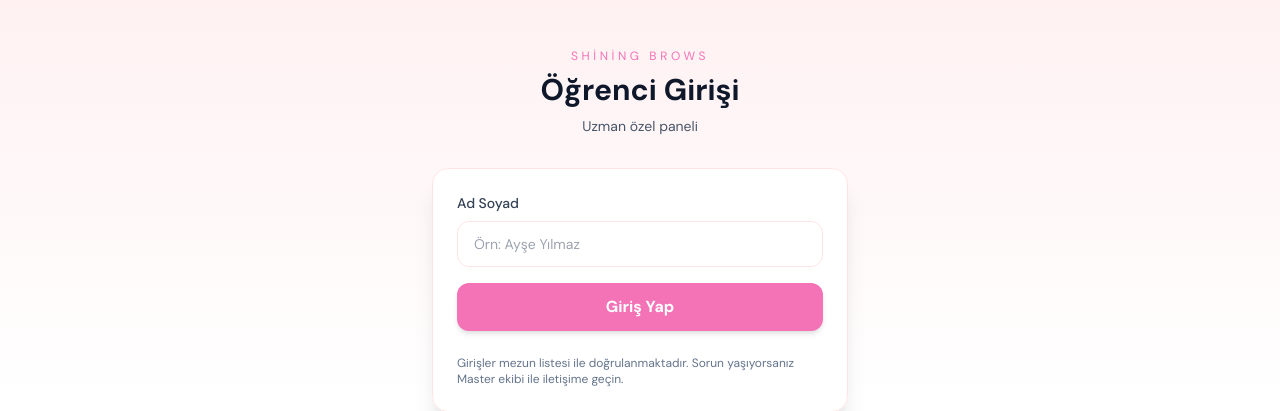
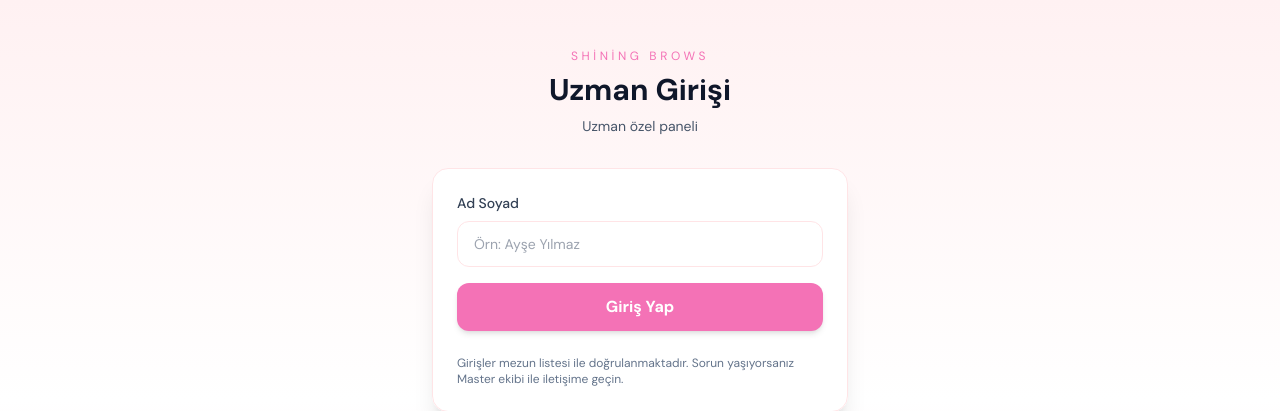
Before and after one commit to Serdarq1/shiningbrows-expert-app, a Flask app: page /login in a window 1280 px wide. Shown: the top 411 px of the page. Run offline with Flask 3, Linux system fonts and the light colour scheme; some libraries are stand-ins or nearby versions.

Commit message:
Update HTML texts

```diff
--- a/templates/base.html
+++ b/templates/base.html
@@ -6,7 +6,7 @@
   <meta name="theme-color" content="#ec4899">
   <meta name="apple-mobile-web-app-capable" content="yes">
   <meta name="apple-mobile-web-app-status-bar-style" content="black-translucent">
-  <title>Shining Brows Öğrenci Uygulaması</title>
+  <title>Shining Brows Uzman Portalı</title>
   <link rel="manifest" href="{{ url_for('static', filename='manifest.json') }}">
   <link rel="apple-touch-icon" href="{{ url_for('static', filename='img/sb-logo.png') }}">
   <script src="https://cdn.tailwindcss.com"></script>
--- a/templates/login.html
+++ b/templates/login.html
@@ -3,7 +3,7 @@
 <div class="max-w-md mx-auto px-4 py-12">
   <div class="text-center space-y-2">
     <p class="text-xs uppercase tracking-[0.3em] text-brand-500">Shining Brows</p>
-    <h1 class="text-3xl font-bold text-slate-900">Öğrenci Girişi</h1>
+    <h1 class="text-3xl font-bold text-slate-900">Uzman Girişi</h1>
     <p class="text-slate-600 text-sm">Uzman özel paneli</p>
   </div>
   <div class="mt-8 bg-white/90 border border-brand-100 shadow-xl rounded-2xl p-6 space-y-6 backdrop-blur">
```
